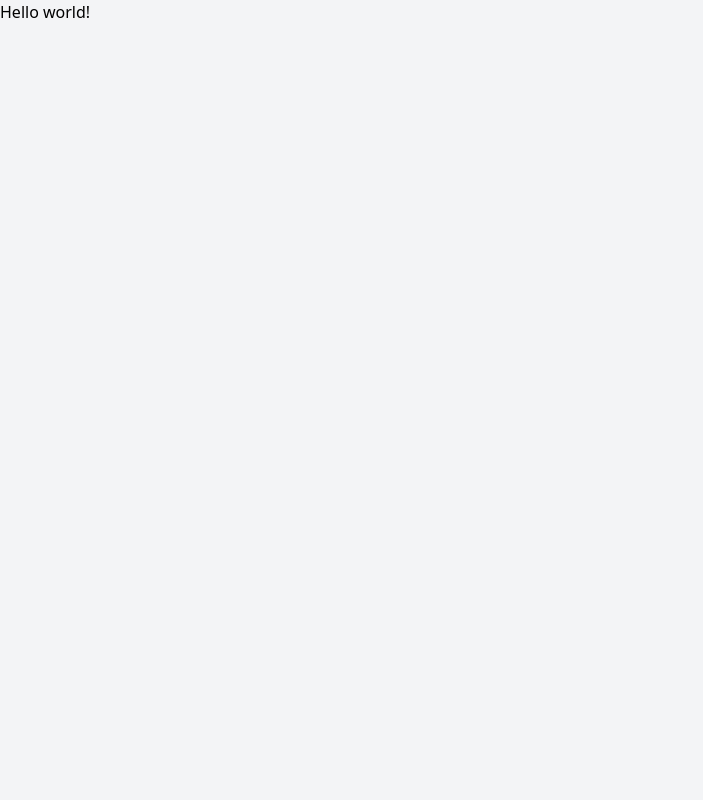
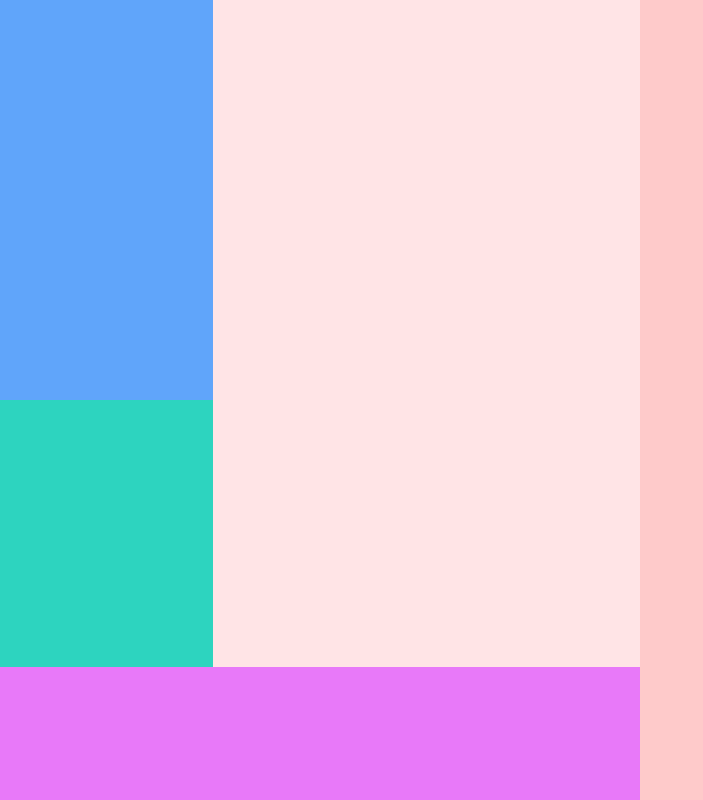
Before and after one commit to Sreemaye44/svelte-assigment, a SvelteKit app: page / in a window 1280 px wide. Shown: the whole page, without its empty margins (0-703 px from the left). Built offline with nearby package versions, Linux system fonts and the light colour scheme.

Commit message:
left part layout complete

```diff
--- a/src/routes/+layout.svelte
+++ b/src/routes/+layout.svelte
@@ -2,4 +2,5 @@
     import "../app.css";
   </script>
 
+
   <slot />
--- a/src/routes/+page.svelte
+++ b/src/routes/+page.svelte
@@ -1,9 +1,19 @@
-<h1 class="text-3xl font-bold underline">
-    Hello world!
-  </h1>
 
-  <style lang="postcss">
-    :global(html) {
-      background-color: theme(colors.gray.100);
-    }
-  </style>
+  <div class="grid grid-cols-2 h-screen">
+  <!-- left part -->
+<div class="grid grid-rows-6">
+  <!-- upper part -->
+  <div class="bg-red-100 row-span-5 grid grid-cols-3">
+  <div class="bg-slate-200 grid grid-row-1">
+    <div class="bg-blue-400 row-span-3"></div>
+    <div class="bg-teal-400 row-span-2"></div>
+
+  </div>
+  <div class=" bg-rose-100 col-span-2"></div>
+</div>
+<!-- lower part -->
+<div class="bg-fuchsia-400"></div>
+</div>
+<!-- right part -->
+<div class="bg-red-200"></div>
+  </div>
--- a/svelte.config.js
+++ b/svelte.config.js
@@ -1,15 +1,10 @@
-import adapter from '@sveltejs/adapter-auto';
-import { vitePreprocess } from '@sveltejs/kit/vite';
-
+import adapter from "@sveltejs/adapter-auto";
+import { vitePreprocess } from "@sveltejs/kit/vite";
 /** @type {import('@sveltejs/kit').Config} */
 const config = {
-	kit: {
-		// adapter-auto only supports some environments, see https://kit.svelte.dev/docs/adapter-auto for a list.
-		// If your environment is not supported or you settled on a specific environment, switch out the adapter.
-		// See https://kit.svelte.dev/docs/adapters for more information about adapters.
-		adapter: adapter()
-	},
-	preprocess: vitePreprocess()
+  kit: {
+    adapter: adapter(),
+  },
+  preprocess: vitePreprocess(),
 };
-
 export default config;
--- a/tailwind.config.js
+++ b/tailwind.config.js
@@ -1,9 +1,8 @@
 /** @type {import('tailwindcss').Config} */
 export default {
-  content: ['./src/**/*.{html,js,svelte,ts}'],
-  content: [],
+  content: ["./src/**/*.{html,js,svelte,ts}"],
   theme: {
     extend: {},
   },
   plugins: [],
-}
+};
```
